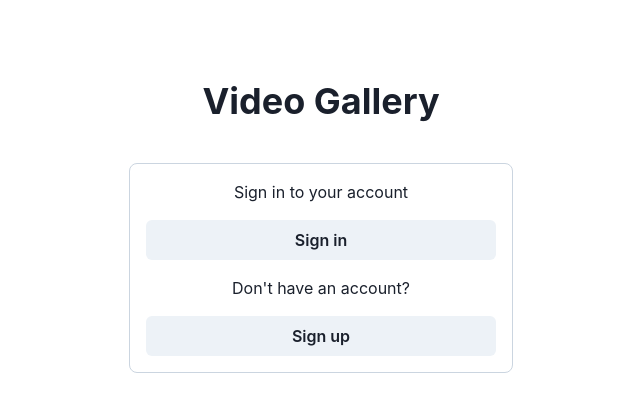
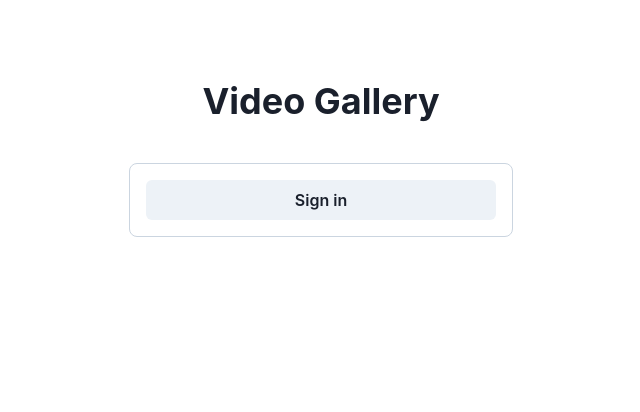
Before and after one commit to RichardSchwarcz/video-gallery-v2, a Next.js app: page / in a window 1280 px wide. Shown: the top 412 px of the page, without its empty margins (319-959 px from the left). Built offline with nearby package versions, Linux system fonts and the light colour scheme.

Commit message:
remove signup link

```diff
--- a/src/pages/index.tsx
+++ b/src/pages/index.tsx
@@ -1,4 +1,4 @@
-import { Button, Flex, Heading, Text } from '@chakra-ui/react'
+import { Button, Flex, Heading } from '@chakra-ui/react'
 import Link from 'next/link'
 
 function Home() {
@@ -16,14 +16,8 @@ function Home() {
         mt="10"
         gap="4"
       >
-        <Text textAlign="center">Sign in to your account</Text>
         <Link href="/signin">
           <Button w="100%">Sign in</Button>
-        </Link>
-        {/* eslint-disable-next-line react/no-unescaped-entities */}
-        <Text textAlign="center">Don't have an account?</Text>
-        <Link href="/signup">
-          <Button w="100%">Sign up</Button>
         </Link>
       </Flex>
     </Flex>
```
